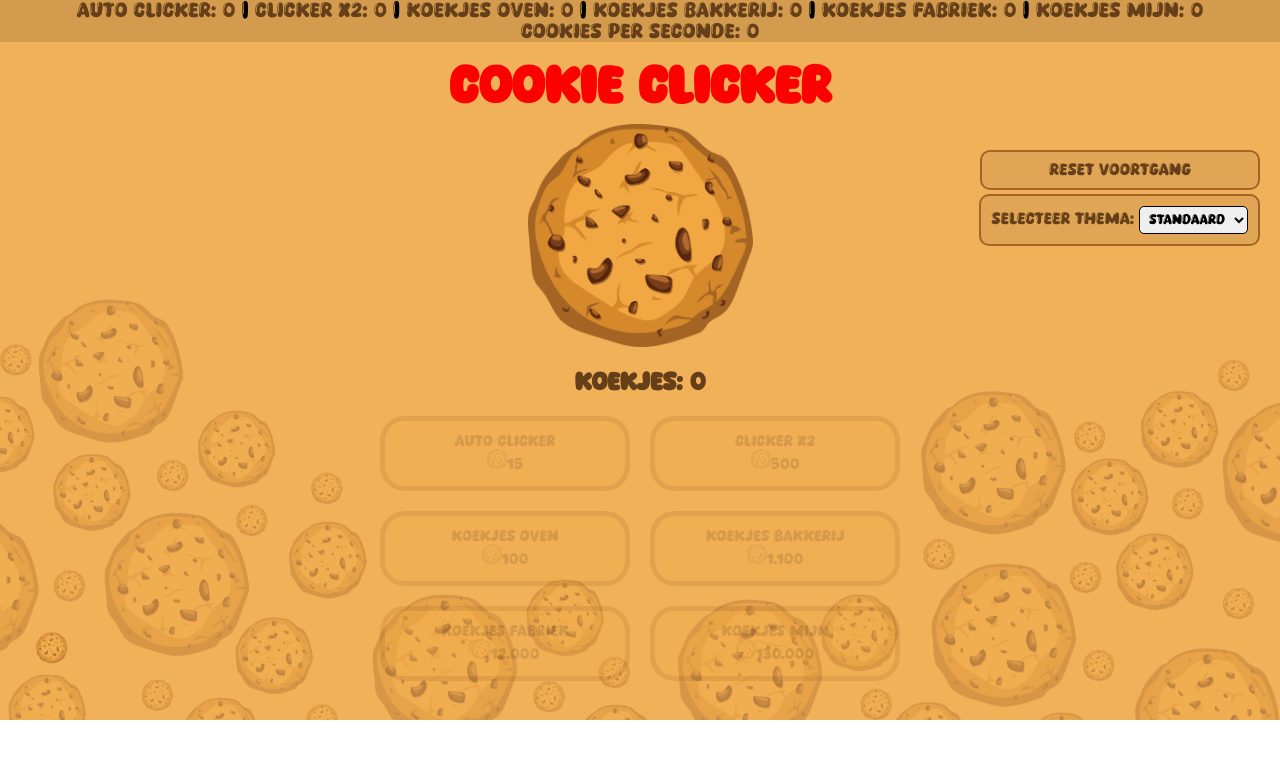
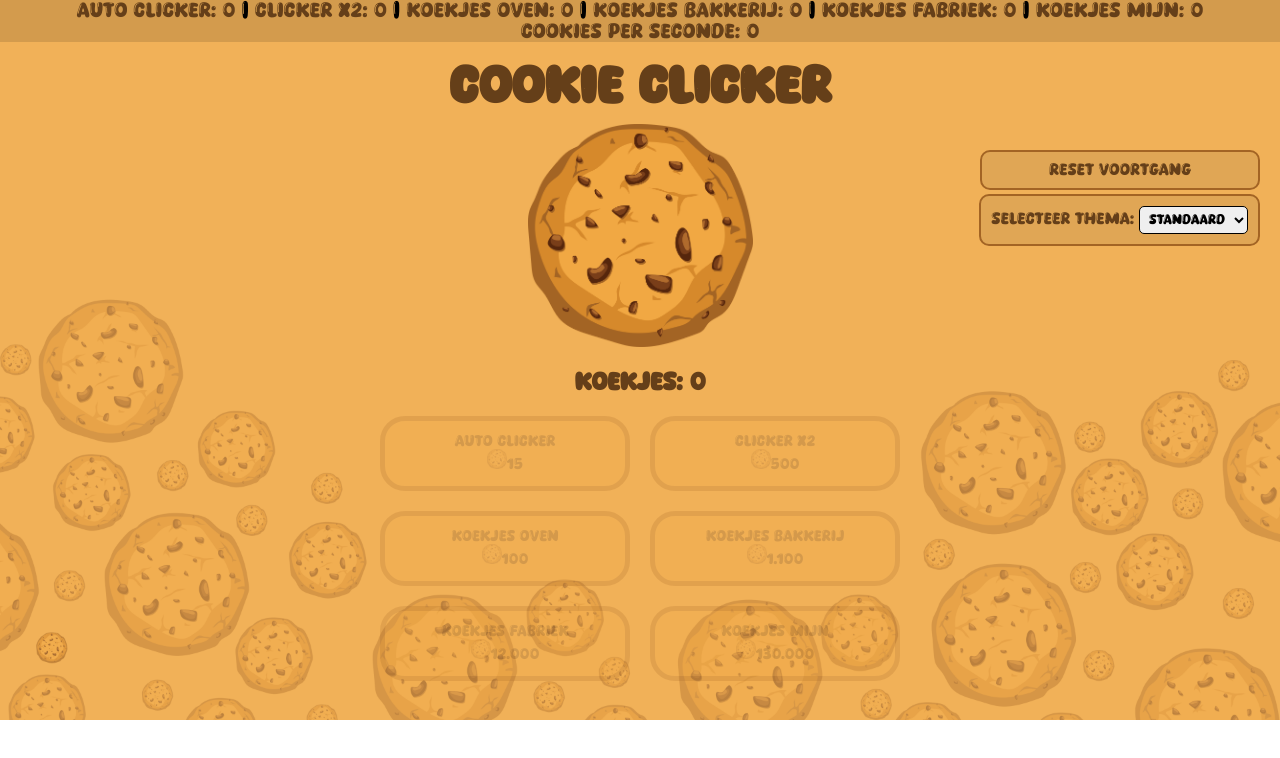
Before and after one commit to Thomasdegoeij/Thomasdegoeij.github.io, a plain HTML site: page index.html in a window 1280 px wide. Drawn offline with Linux system fonts and the light colour scheme.

Commit message:
Update style.css

```diff
--- a/style.css
+++ b/style.css
@@ -18,7 +18,7 @@ body {
 
 h1 {
     font-size: 50px;
-    color: red;
+    color: #653f19;;
     margin: 20px 0 10px 0;
 }
 
```
